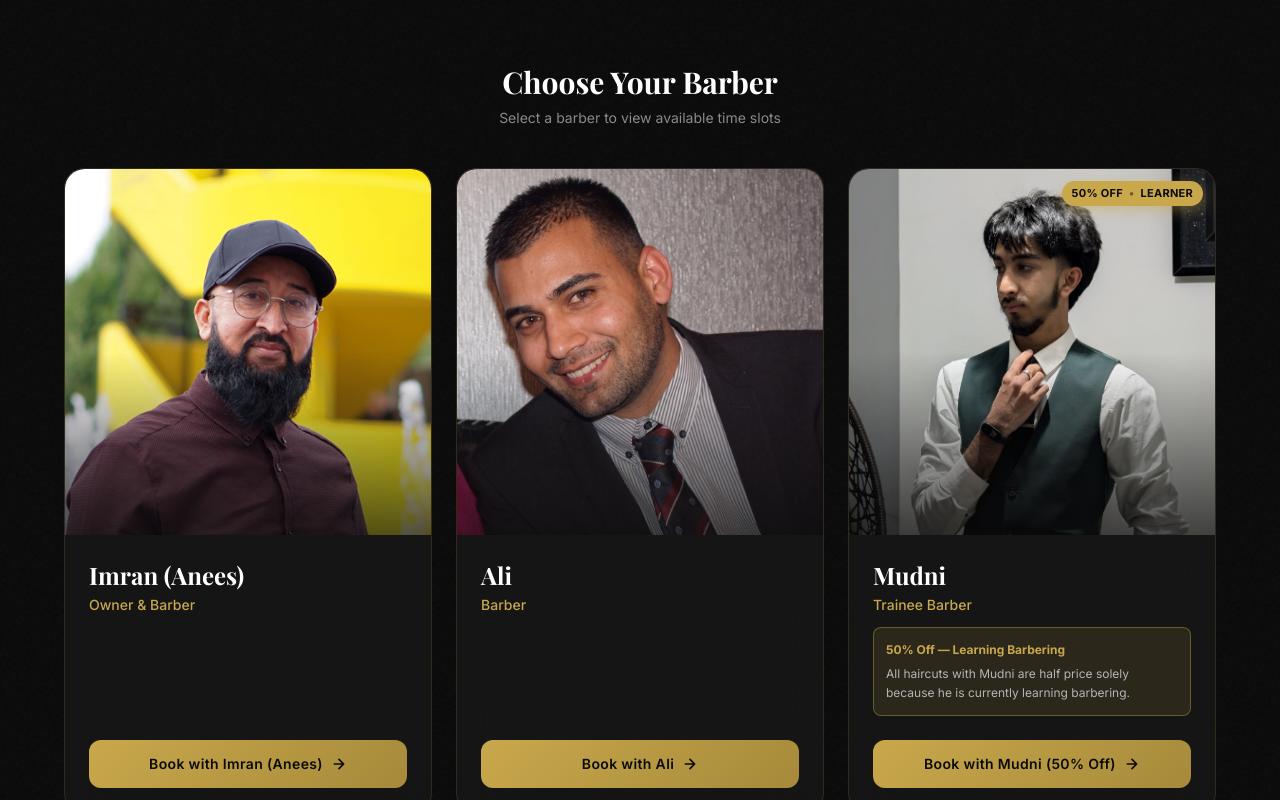
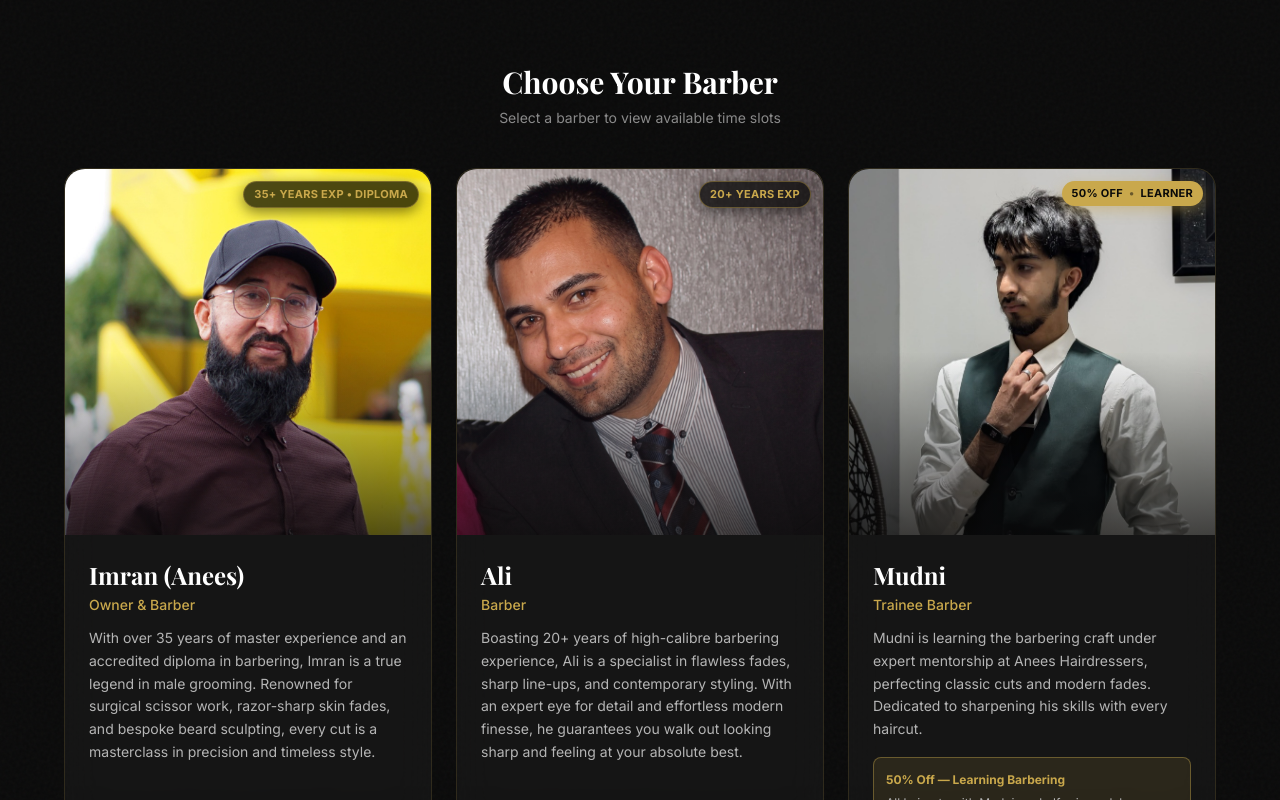
Before and after one commit to aneesimran/barber-booking-system, a Next.js app: page / in a window 1280 px wide. Shown: the top 800 px of the page. Built offline with nearby package versions, Linux system fonts and the light colour scheme; a web font is replaced by a local one.

Commit message:
Add catchy bios and experience badges for Imran and Ali

```diff
--- a/src/app/booking/[barberId]/page.js
+++ b/src/app/booking/[barberId]/page.js
@@ -8,7 +8,7 @@ export async function generateMetadata({ params }) {
   if (!barber) return { title: "Barber Not Found | Anees Hairdressers" };
   return {
     title: `Book with ${barber.name} | Anees Hairdressers`,
-    description: `Book a ${barber.id === "imran" ? "premium" : ""} haircut with ${barber.name} at Anees Hairdressers. Choose your date and time.`,
+    description: `Book with ${barber.name} at Anees Hairdressers. ${barber.bio}`,
   };
 }
 
--- a/src/components/BarberCard.js
+++ b/src/components/BarberCard.js
@@ -23,14 +23,18 @@ export default function BarberCard({ barber, index }) {
           {/* Image overlay gradient */}
           <div className="absolute inset-0 bg-gradient-to-t from-[#0a0a0a] via-transparent to-transparent opacity-70" />
 
-          {/* Trainee floating badge */}
-          {barber.isTrainee && (
+          {/* Floating badge */}
+          {barber.isTrainee ? (
             <div className="absolute top-3 right-3 z-10 px-2.5 py-1 rounded-full bg-[var(--gold)] text-[#0a0a0a] text-[11px] font-extrabold tracking-wide uppercase shadow-[0_4px_14px_rgba(201,168,76,0.45)] flex items-center gap-1.5">
               <span>50% OFF</span>
               <span className="opacity-50">•</span>
               <span>LEARNER</span>
             </div>
-          )}
+          ) : barber.experienceBadge ? (
+            <div className="absolute top-3 right-3 z-10 px-2.5 py-1 rounded-full bg-black/70 backdrop-blur-md border border-[var(--gold)]/40 text-[var(--gold)] text-[11px] font-bold tracking-wide uppercase shadow-[0_4px_14px_rgba(0,0,0,0.5)] flex items-center gap-1.5">
+              <span>{barber.experienceBadge}</span>
+            </div>
+          ) : null}
         </div>
       </div>
 
@@ -45,6 +49,13 @@ export default function BarberCard({ barber, index }) {
             {barber.name}
           </h3>
           <p className="text-sm text-[var(--gold)] font-medium mb-3">{barber.role}</p>
+
+          {/* Bio */}
+          {barber.bio && (
+            <p className="text-xs sm:text-sm text-[var(--text-secondary)] leading-relaxed mb-4">
+              {barber.bio}
+            </p>
+          )}
 
           {barber.isTrainee && (
             <div className="mb-4 p-3 rounded-lg bg-[rgba(201,168,76,0.12)] border border-[var(--gold)]/40 text-xs text-[var(--text-secondary)] leading-relaxed">
--- a/src/config/barbers.js
+++ b/src/config/barbers.js
@@ -10,7 +10,8 @@ export const barbers = [
     name: "Imran (Anees)",
     phone: "07930383297",
     role: "Owner & Barber",
-    bio: "With years of experience and a passion for precision, Imran delivers sharp, clean cuts every time. Specialising in modern fades and classic styles.",
+    experienceBadge: "35+ Years Exp • Diploma",
+    bio: "With over 35 years of master experience and an accredited diploma in barbering, Imran is a true legend in male grooming. Renowned for surgical scissor work, razor-sharp skin fades, and bespoke beard sculpting, every cut is a masterclass in precision and timeless style.",
     specialties: ["Skin Fades", "Beard Shaping", "Classic Cuts", "Hair Design"],
     image: "/images/imran.jpg",
     rating: 4.9,
@@ -31,7 +32,8 @@ export const barbers = [
     name: "Ali",
     phone: "07538270142",
     role: "Barber",
-    bio: "Ali brings fresh energy and a keen eye for trending styles. Known for his attention to detail and friendly approach.",
+    experienceBadge: "20+ Years Exp",
+    bio: "Boasting 20+ years of high-calibre barbering experience, Ali is a specialist in flawless fades, sharp line-ups, and contemporary styling. With an expert eye for detail and effortless modern finesse, he guarantees you walk out looking sharp and feeling at your absolute best.",
     specialties: ["Modern Fades", "Scissor Cuts", "Line-Ups", "Beard Trims"],
     image: "/images/ali.jpg",
     rating: 4.8,
@@ -54,7 +56,8 @@ export const barbers = [
     role: "Trainee Barber",
     isTrainee: true,
     discountNote: "50% Off — All haircuts with Mudni are half price solely because he is currently learning barbering",
-    bio: "Mudni is currently learning the barbering trade under expert guidance. The 50% discount on all haircuts with Mudni is provided solely because he is learning barbering.",
+    experienceBadge: "50% Off • Learner",
+    bio: "Mudni is learning the barbering craft under expert mentorship at Anees Hairdressers, perfecting classic cuts and modern fades. Dedicated to sharpening his skills with every haircut.",
     specialties: ["Classic Cuts", "Modern Fades", "Beard Trims", "Learner Cuts"],
     image: "/images/mudni-profile.jpg",
     rating: 5.0,
```
